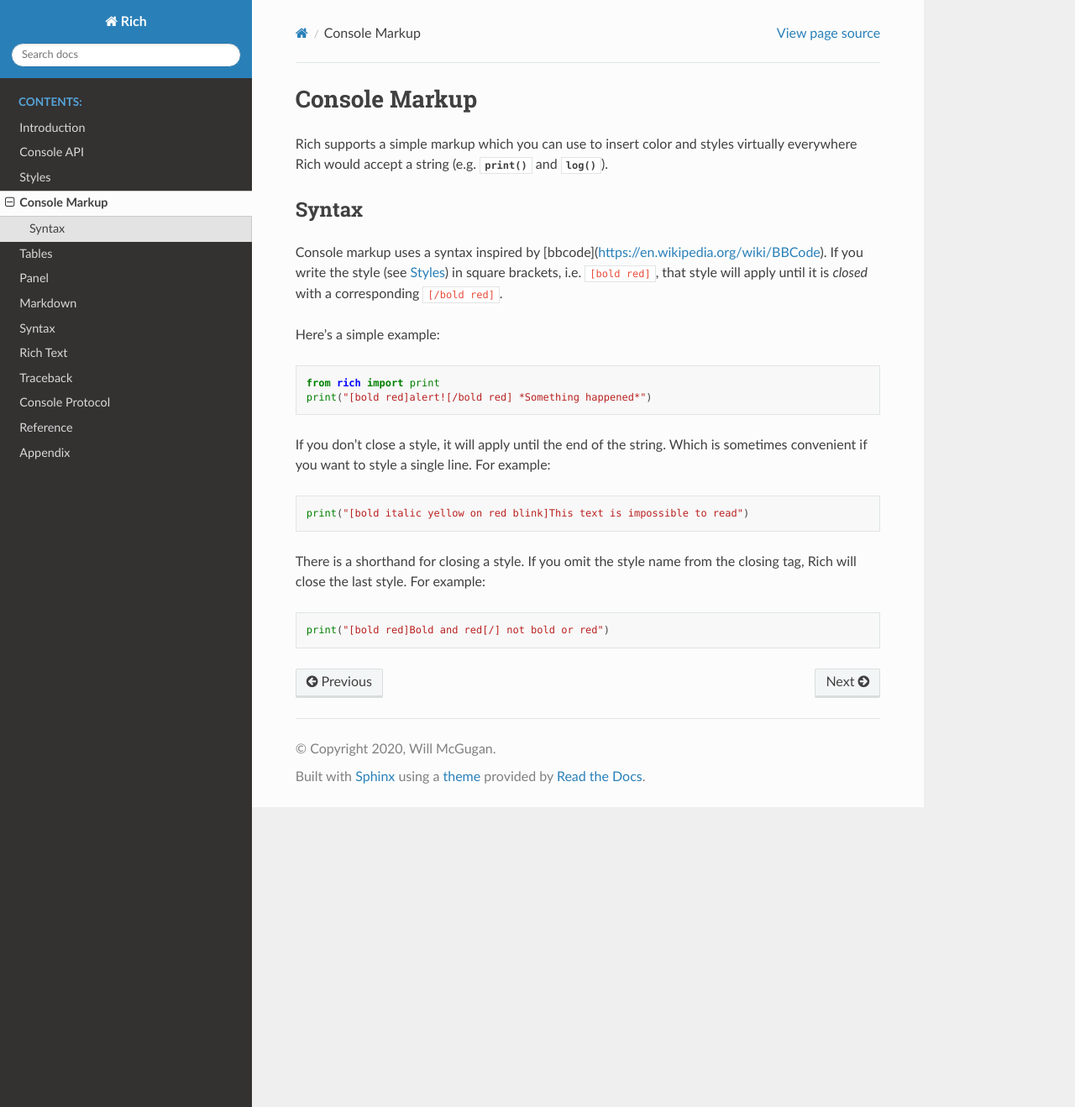
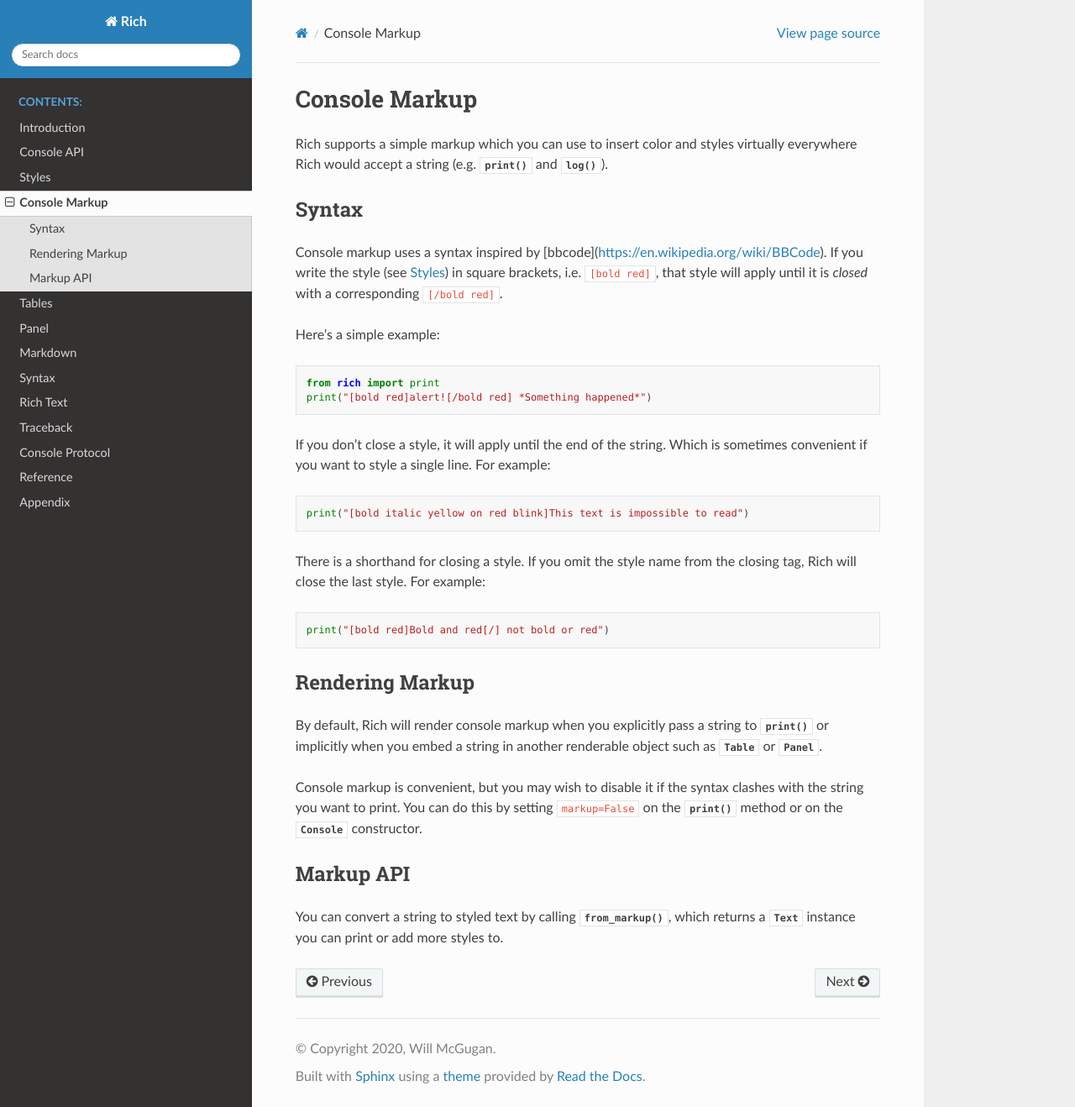
Before and after one commit to Textualize/rich, a Sphinx documentation site: the page built from docs/source/markup.rst, in a window 1280 px wide and 1318 px high. Shown: the whole window at 84% size. Built offline with Sphinx 7.4.7 and the Read the Docs theme 2.0.0, drawn with Linux system fonts in a browser that asks for light colours.

Commit message:
docs and task tweaks

```diff
--- a/docs/source/markup.rst
+++ b/docs/source/markup.rst
@@ -23,3 +23,17 @@
 There is a shorthand for closing a style. If you omit the style name from the closing tag, Rich will close the last style. For example::
 
     print("[bold red]Bold and red[/] not bold or red")
+
+
+Rendering Markup
+----------------
+
+By default, Rich will render console markup when you explicitly pass a string to :meth:`~rich.console.Print.print` or implicitly when you embed a string in another renderable object such as :class:`~rich.table.Table` or :class:`~rich.panel.Panel`.
+
+Console markup is convenient, but you may wish to disable it if the syntax clashes with the string you want to print. You can do this by setting ``markup=False`` on the :meth:`~rich.console.Print.print` method or on the :class:`~rich.console.Console` constructor.
+
+
+Markup API
+----------
+
+You can convert a string to styled text by calling :meth:`~rich.text.Text.from_markup`, which returns a :class:`~rich.text.Text` instance you can print or add more styles to.
```
Also changed, not shown: 1 other file.
